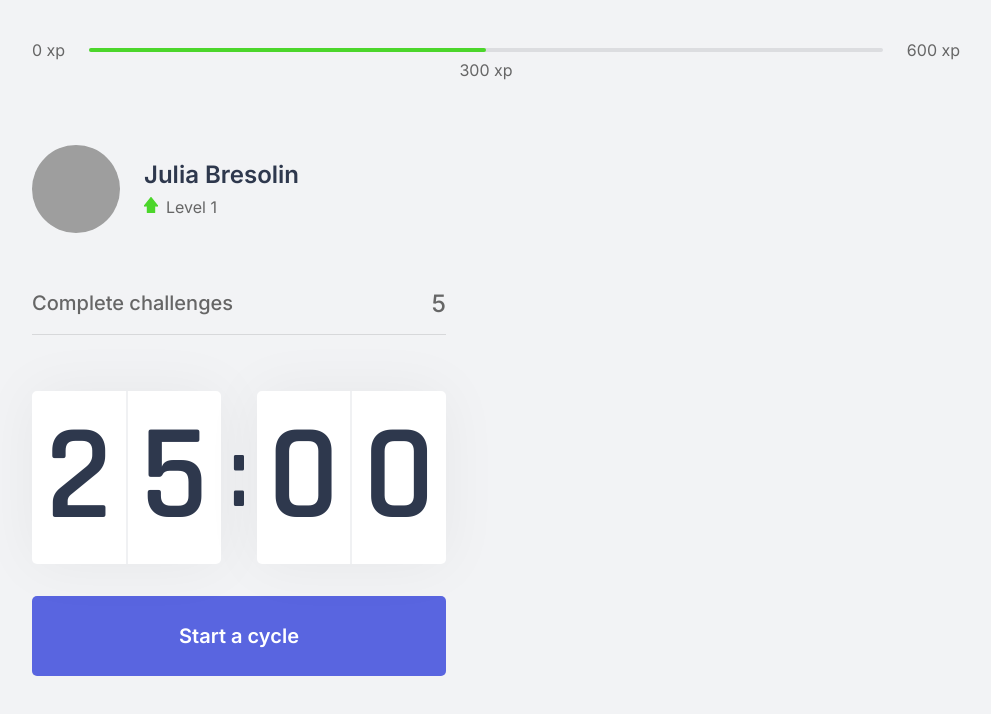
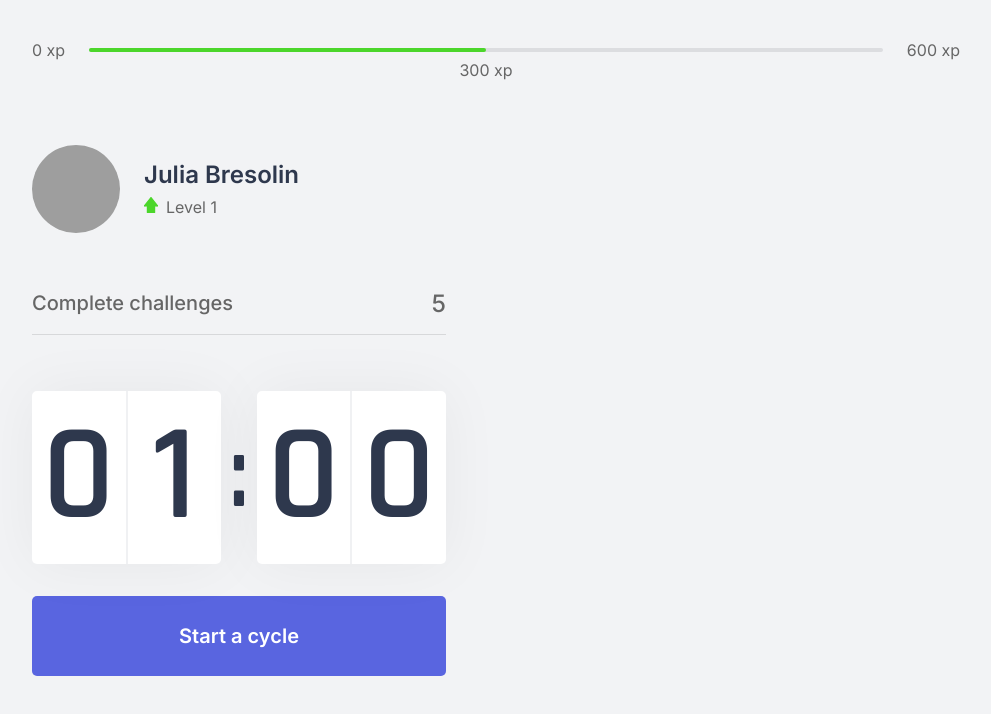
Before and after one commit to jbresolinn/moov, a Next.js app: page / in a window 1280 px wide. Shown: the top 714 px of the page, without its empty margins (144-1135 px from the left). Built offline with nearby package versions, Linux system fonts and the light colour scheme; grey boxes are pictures that could not be loaded.

Commit message:
feat: countdown hook

```diff
--- a/src/components/Countdown.tsx
+++ b/src/components/Countdown.tsx
@@ -1,21 +1,43 @@
+import { useEffect, useState } from 'react'
 import styles from '../styles/components/Countdown.module.css'
 
 export function Countdown() {
+  const [time, setTime] = useState(1 * 60);
+  const [active, setActive] = useState(false);
+
+  const minutes = Math.floor(time / 60);
+  const seconds = time % 60;
+
+  const [minuteLeft, minuteRight] = String(minutes).padStart(2, '0').split('');
+  const [secondLeft, secondRight] = String(seconds).padStart(2, '0').split('');
+
+  function startCountdown() {
+    setActive(true);
+  }
+
+  useEffect(() => {
+    if (active && time > 0) {
+      setTimeout(() => {
+        setTime(time - 1);
+      }, 1000)
+    }
+  }, [active, time])
+
   return (
     <div>
       <div className={styles.container}>
         <div>
-          <span>2</span>
-          <span>5</span>
+          <span>{minuteLeft}</span>
+          <span>{minuteRight}</span>
         </div>
         <span>:</span>
         <div>
-          <span>0</span>
-          <span>0</span>
+          <span>{secondLeft}</span>
+          <span>{secondRight}</span>
         </div>
       </div>
 
-      <button type="button" className={styles.startCountdown}>
+      <button type="button" className={styles.startCountdown} onClick={startCountdown}>
         Start a cycle
     </button>
     </div>
```
